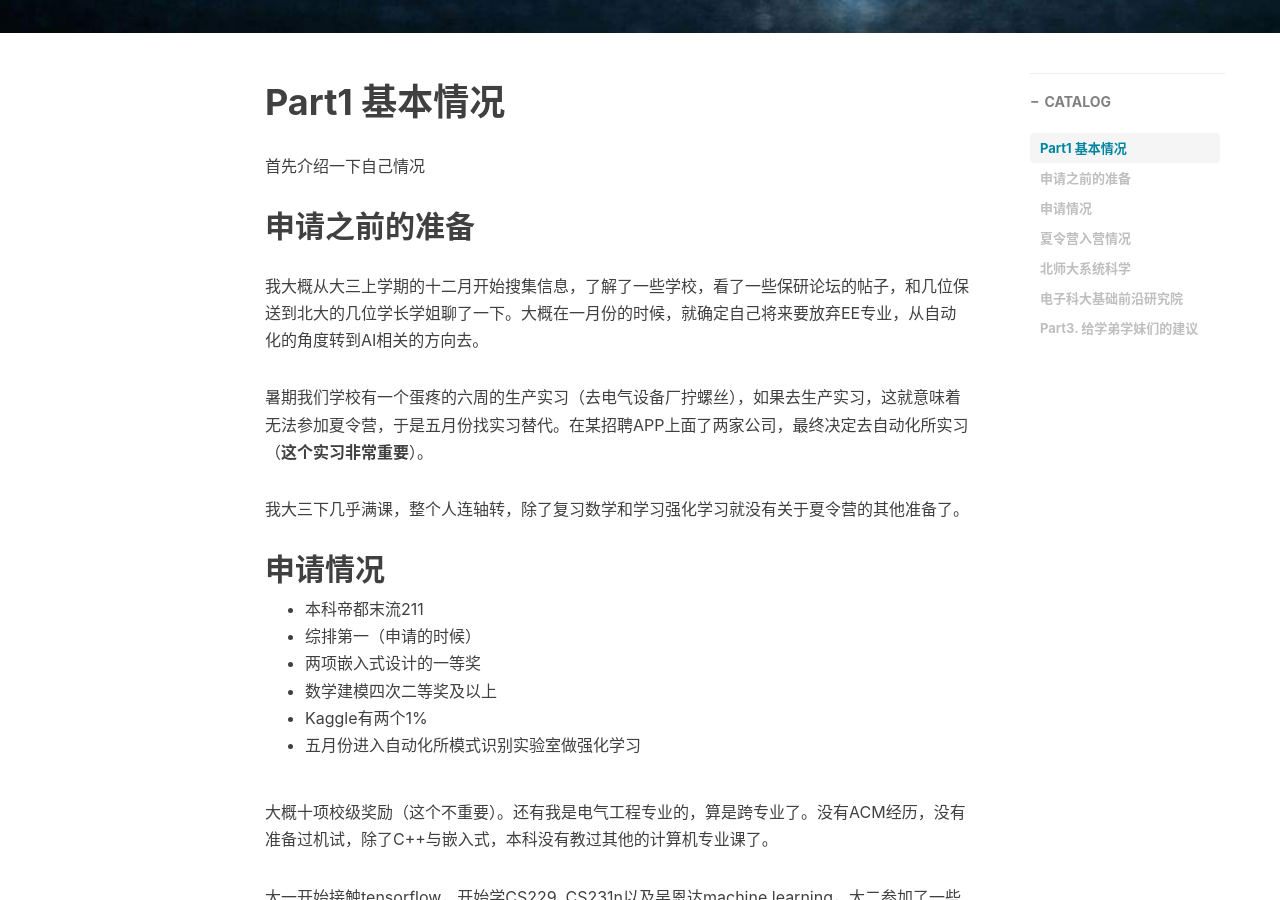
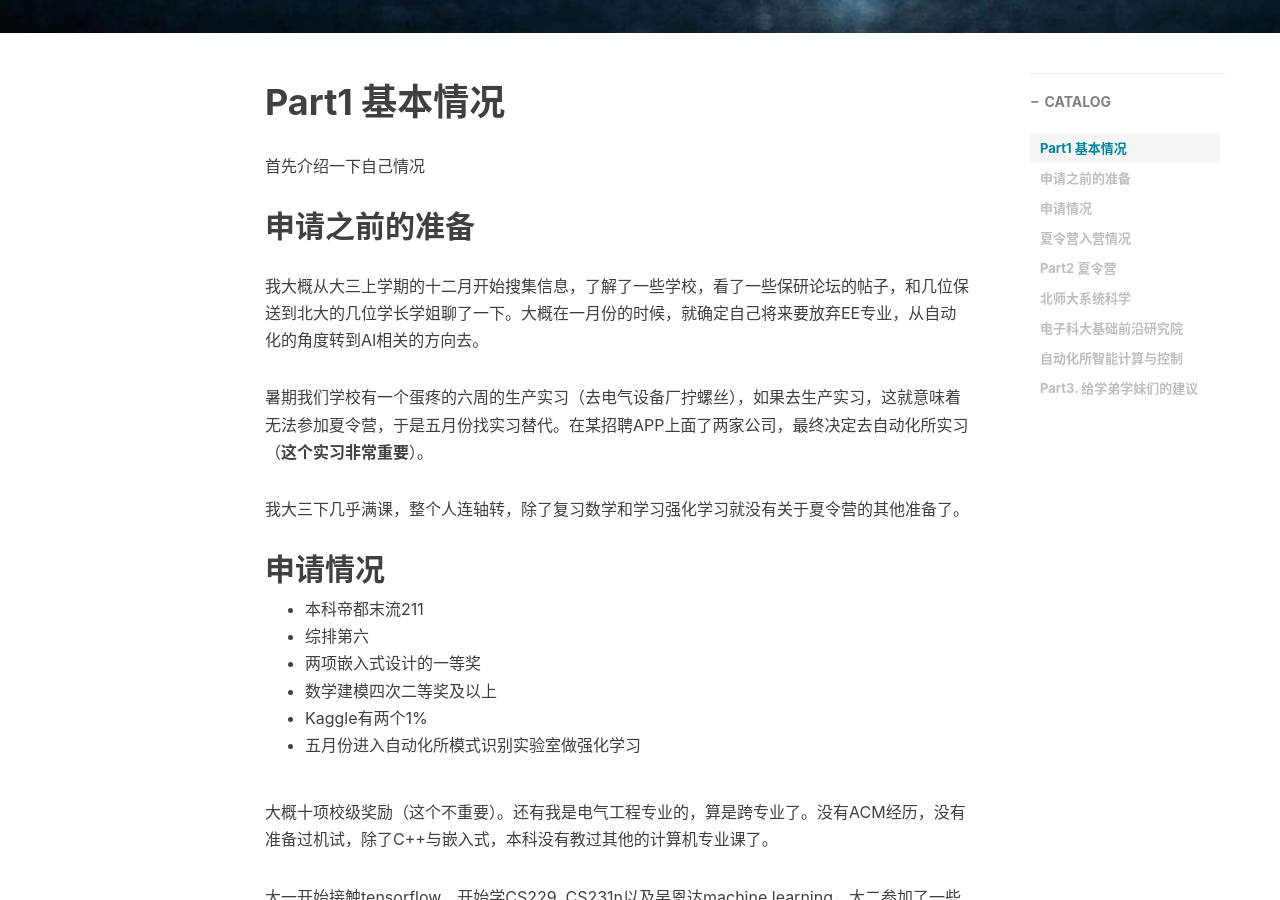
Before and after one commit to sweetice/previous_blog, a Jekyll site: the page built from _posts/2018-10-02-佛系保研：跨专业进入自动化所.md, in a window 1280 px wide and 900 px high, scrolled down 550 px. Built offline with Jekyll 4.4.1, drawn with Linux system fonts in a browser that asks for light colours; nearby versions of some CDN libraries; comment, search, counter and statistics services are not loaded; some of the changed text lies outside the part shown.

Commit message:
Update 2018-10-02-佛系保研：跨专业进入自动化所.md

```diff
--- a/_posts/2018-10-02-佛系保研：跨专业进入自动化所.md
+++ b/_posts/2018-10-02-佛系保研：跨专业进入自动化所.md
@@ -22,7 +22,7 @@ tags:
 
 ## 申请情况
 - 本科帝都末流211
-- 综排第一（申请的时候）
+- 综排第六
 - 两项嵌入式设计的一等奖
 - 数学建模四次二等奖及以上
 - Kaggle有两个1%
@@ -53,7 +53,7 @@ tags:
 
 上科大是需要先自己报名进入简历池，如果有教授能把你捞起来（如果真的很想去的话，一定要去联系老师！），那就可以去参加他们的夏令营。我当时得到的是一个刚从佛吉尼亚回来的电力电子方面的年轻老师的推荐（他主动联系的我），这个老师的实验室还没有开始建设。我没有做EE的打算，所以拒绝掉了。
 
-#Part2 夏令营
+# Part2 夏令营
 
 一共参加了三个夏令营，北师大系统科学是全国唯一的双一流、里面也有我比较喜欢的老师。电子科大是因为自己是四川人，想回家看看。自动化所在AI方面的影响力很强。
 
@@ -82,7 +82,7 @@ tags:
 
 他们在楼上搞讲座，我就溜出去吃东西...晚上跑出去和本科同学逛街。那几天的生活是真的舒服呀。
 
-##自动化所智能计算与控制
+## 自动化所智能计算与控制
 
 自动化所夏令营入营是以邮件的形式通知的，不会在官网公布名单。
 
@@ -165,4 +165,5 @@ tags:
 
 简书链接：https://www.jianshu.com/p/4568e54b8756
 我的博客：https://sweetice.github.io/
+
 **（注：禁止转载，本人不对文中任何言论负责）**
```
